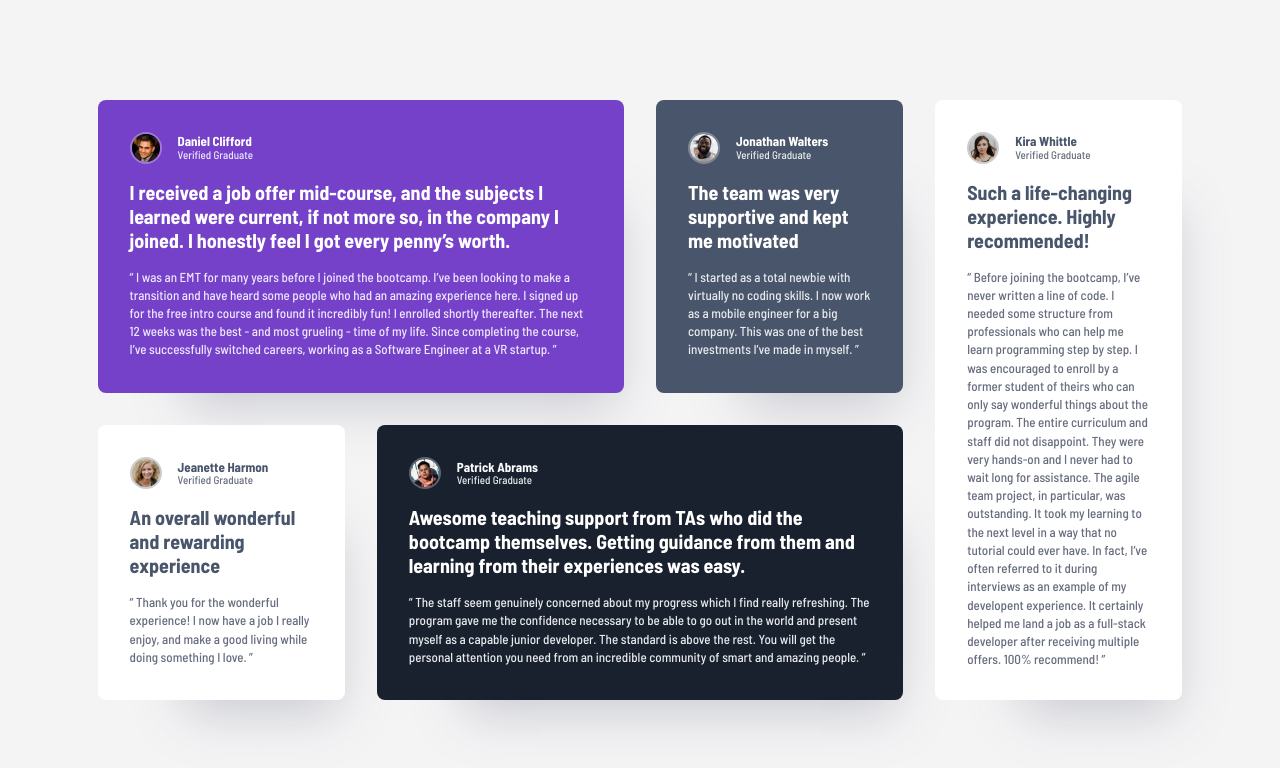
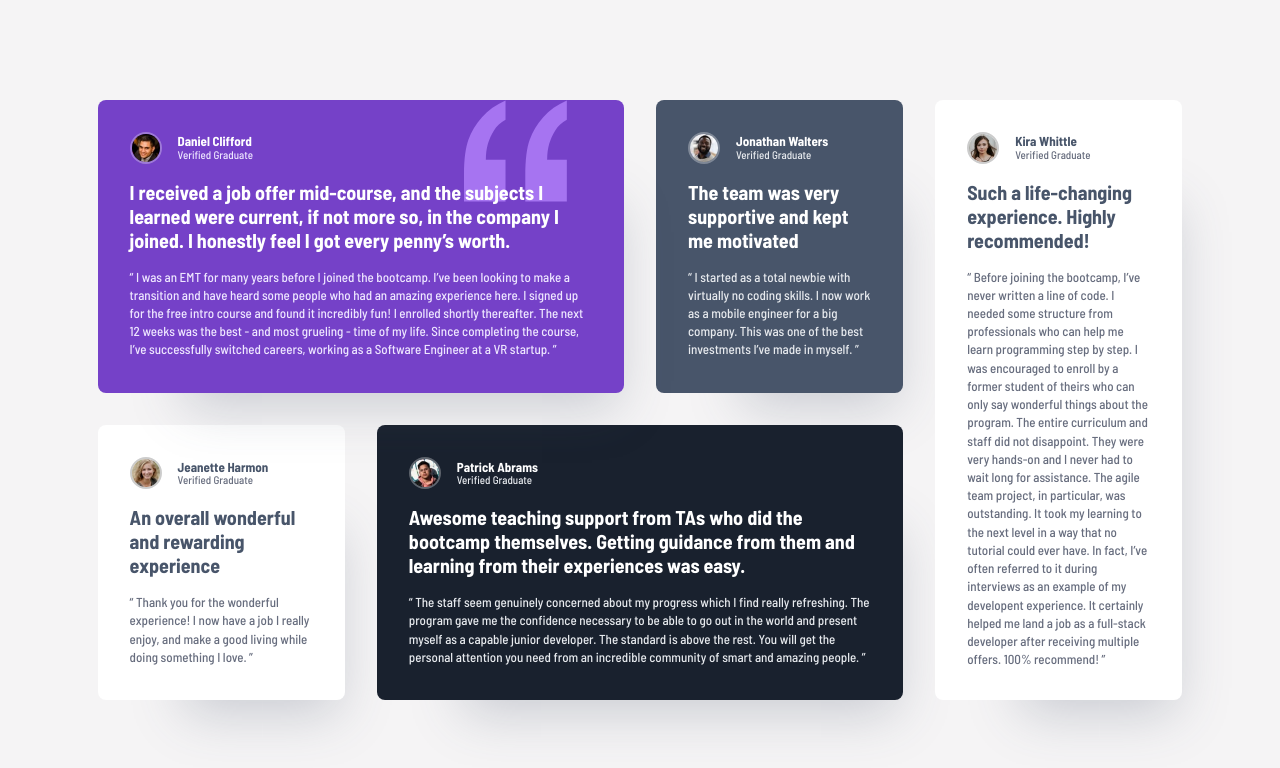
Before and after one commit to andrewshtyka/testimonials-grid-section-main, a plain HTML site: page index.html in a window 1280 px wide. Drawn offline with nearby package versions, Linux system fonts and the light colour scheme.

Commit message:
add icon on bg

```diff
--- a/index.html
+++ b/index.html
@@ -33,6 +33,9 @@
       <ul class="o-container_cards" role="list">
         <li class="c-card u-bg_color:purple">
           <div class="o-container_img">
+            <svg class="c-icon" width="104" height="102">
+              <use href="./images/icons.svg#bg-pattern-quotation" />
+            </svg>
             <img class="c-img u-border_color:light" src="./images/image-daniel.jpg" alt="" width="32" height="32" />
             <div>
               <h3 class="u-text-preset-2">Daniel Clifford</h3>
--- a/style.scss
+++ b/style.scss
@@ -8,7 +8,7 @@ $color-gray-200: hsl(0, 0%, 81%);
 $color-gray-100: hsl(214, 17%, 92%);
 $color-gray-50: hsl(300, 5%, 96%);
 $color-purple-500: hsl(263, 55%, 52%);
-$color-purple-300: hsl(264, 82%, 80%);
+$color-purple-300: hsl(264, 82%, 70%);
 $color-purple-50: hsl(260, 100%, 95%);
 $color-light-transparent: hsla(0, 0%, 100%, 0.3);
 $color-dark-transparent: hsla(0, 0%, 0%, 0.2);
@@ -198,6 +198,10 @@ main {
   color: $color-purple-50;
 }
 
+.c-icon {
+  display: none;
+}
+
 @media (min-width: 768px) {
   main {
     display: flex;
@@ -235,6 +239,22 @@ main {
   .c-card:nth-of-type(5) {
     grid-area: row-4;
   }
+
+  .u-text-preset-1 {
+    position: relative;
+  }
+
+  .c-card:nth-of-type(1) {
+    position: relative;
+  }
+
+  .c-icon {
+    display: inline-block;
+    fill: $color-purple-300;
+    position: absolute;
+    top: 0;
+    right: clamp(10%, calc(35% - 10vw), 20%);
+  }
 }
 
 @media (min-width: 1200px) {
```
Also changed, not shown: images/icons.svg (added), style.css, 1 other file.
